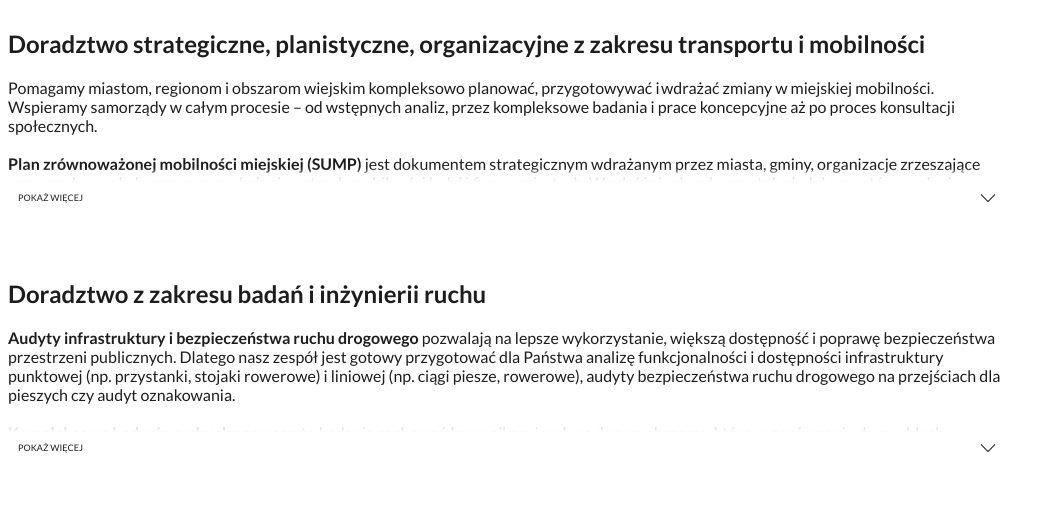
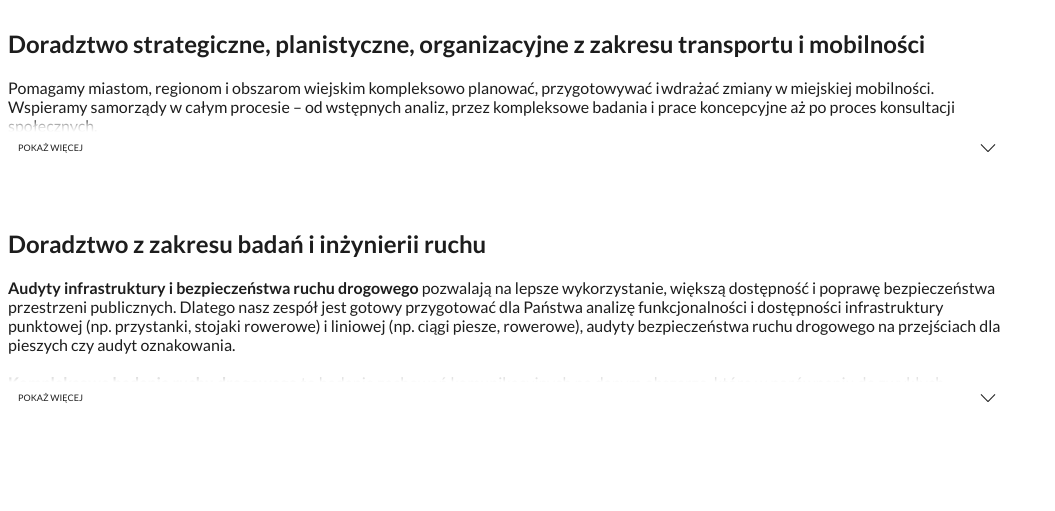
Before and after one commit to b-jarecki/b-jarecki.github.io, a plain HTML site: page index.html in a window 1280 px wide. Shown: the whole page, without its empty margins (0-1055 px from the left). Drawn offline with nearby package versions, Linux system fonts and the light colour scheme.

Commit message:
Update index.html

```diff
--- a/index.html
+++ b/index.html
@@ -78,7 +78,7 @@ Dynamiczny rozwój autobusów zeroemisyjnych w ostatnich latach spowodował, że
         <script type="text/javascript">
             jQuery(document).ready(function() {
                 $('.description').expandable({
-                    height: 200
+                    height: 150
                 });
                 $('.description2').expandable({
                     height: 200,
```
